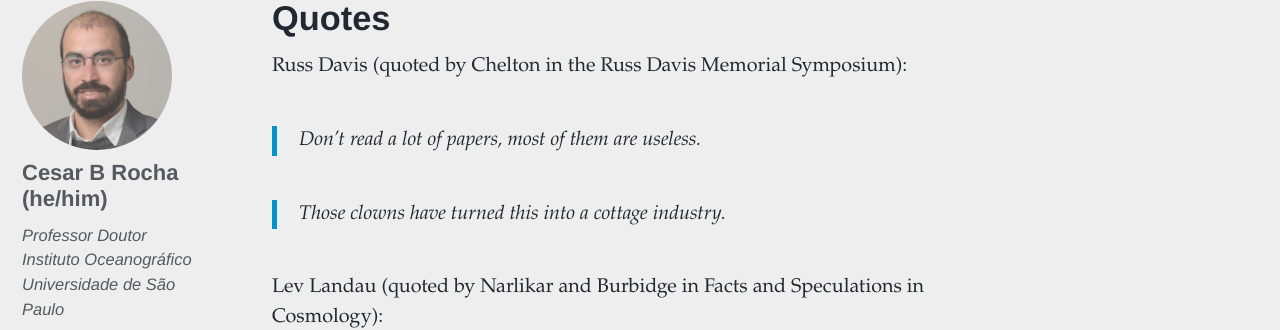
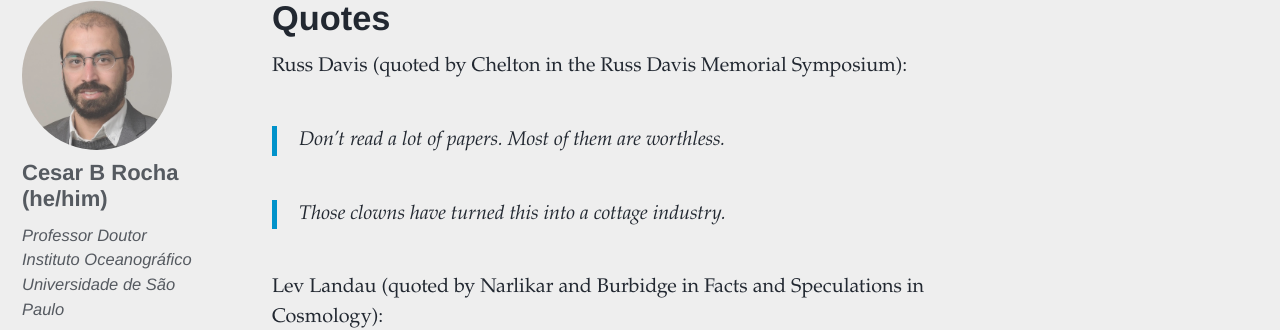
Before and after one commit to cesar-rocha/cesar-rocha.github.io, a Jekyll site: the page built from _pages/quotes.md, in a window 1280 px wide and 900 px high, scrolled down 994 px. Shown: the part 130-460 px from the top of the window. Built offline with Jekyll 4.4.1, drawn with Linux system fonts in a browser that asks for light colours; cached includes are drawn as plain includes; nearby versions of some CDN libraries.

Commit message:
minor fix

```diff
--- a/_pages/quotes.md
+++ b/_pages/quotes.md
@@ -8,7 +8,7 @@ header:
 
 Russ Davis (quoted by Chelton in the Russ Davis Memorial Symposium):
 
->Don't read a lot of papers, most of them are useless.
+>Don't read a lot of papers. Most of them are worthless.
 
 >Those clowns have turned this into a cottage industry.
 
```
